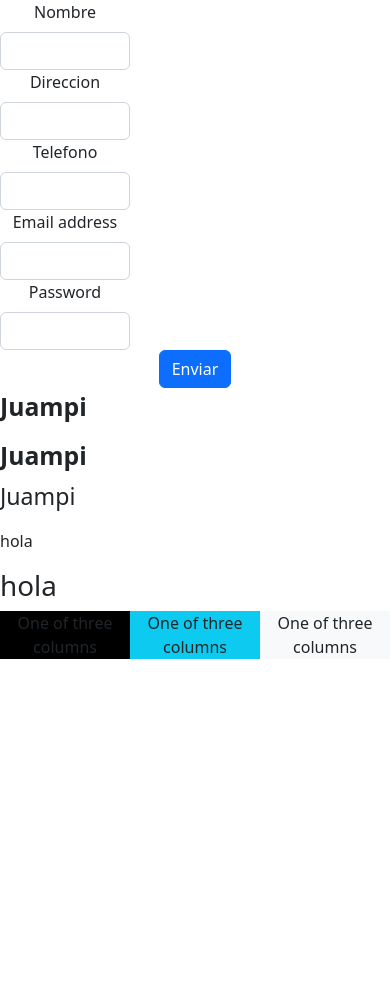
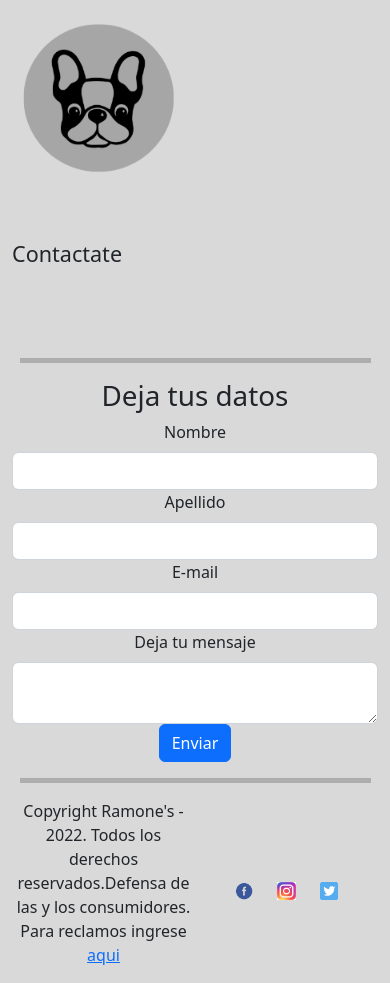
Before and after one commit to silvinananton60/Ramones, a plain HTML site: page contacto.html in a window 390 px wide. Before the commit the page ends 844 px from the top, so only its background shows below. Drawn offline with nearby package versions, Linux system fonts and the light colour scheme.

Commit message:
responsive contacto

```diff
--- a/contacto.html
+++ b/contacto.html
@@ -6,100 +6,59 @@
     <meta http-equiv="X-UA-Compatible" content="IE=edge">
     <meta name="viewport" content="width=device-width, initial-scale=1.0">
     <title></title>
-    <!-- <link rel="stylesheet" href="css/contacto.css"> -->
+    <link rel="stylesheet" href="css/contacto.css">
     <link href="https://cdn.jsdelivr.net/npm/bootstrap@5.2.1/dist/css/bootstrap.min.css" rel="stylesheet" integrity="sha384-iYQeCzEYFbKjA/T2uDLTpkwGzCiq6soy8tYaI1GyVh/UjpbCx/TYkiZhlZB6+fzT" crossorigin="anonymous">
 
 </head>
 
-<!-- <body class="fondoColor"> -->
-
-<body>
 
 
-    <form>
-        <div class="  text-center col align-self-center">
-            <div class="col-4">
-                <label for="exampleInputEmail1" class="form-label">Nombre</label>
-                <input type="email" class="form-control" id="exampleInputEmail1" aria-describedby="emailHelp">
-            </div>
-            <div class="col-4">
-                <label for="exampleInputEmail1" class="form-label">Direccion</label>
-                <input type="email" class="form-control" id="exampleInputEmail1" aria-describedby="emailHelp">
-            </div>
-            <div class="col-4">
-                <label for="exampleInputEmail1" class="form-label">Telefono</label>
-                <input type="email" class="form-control" id="exampleInputEmail1" aria-describedby="emailHelp">
-            </div>
-            <div class="col-4">
-                <label for="exampleInputEmail1" class="form-label">Email address</label>
-                <input type="email" class="form-control" id="exampleInputEmail1" aria-describedby="emailHelp">
-            </div>
-            <div class="col-4">
-                <label for="exampleInputPassword1" class="form-label">Password</label>
-                <input type="password" class="form-control" id="exampleInputPassword1">
-            </div>
-            <button type="submit" class="btn btn-primary">Enviar</button>
-        </div>
-    </form>
-
-    <p class="fs-2 fw-bolder">Juampi</p>
-    <h1 class="fs-2 fw-bolder">Juampi</h1>
-
-
-    <p class="fs-3">Juampi</p>
-
-    <p class="col-10">hola</p>
-    <h1>hola</h1>
-
-    <div class="container text-center">
-        <div class="row">
-            <div class="col bg-black">
-                One of three columns
-            </div>
-            <div class="col bg-info">
-                One of three columns
-            </div>
-            <div class="col bg-light">
-                One of three columns
-            </div>
-        </div>
-    </div>
+<body class="fondoColor">
 
 
 
-
-    <!-- <div class="flexi">
-
-        <div class="logo">
-            <a href="index.html"><img src="Img/Logo.PNG"></a>
-        </div>
-
-        <div>
-
-            <h2>Contactate con nosotros</h2>
-        </div>
-    </div>
+    <header>
+        <nav class="navbar navbar-expand-sm container">
+            <div class="container-fluid logo">
+                <a href="index.html"><img src="Img/Logo.PNG"></a>
+                <div class="" id="navbarNavDropdown">
+                    <ul class="navbar-nav align-items-end ms-auto m-5">
+                        <li class="nav-item">
+                            <p class="fs-4 m">Contactate</p>
+                        </li>
+                    </ul>
+                </div>
+            </div>
+        </nav>
+    </header>
 
     <hr class="linea" />
+
     <section>
-
-        <form class="centrar" action="">
-
-            <div class="flex">
+        <h1 class="text-center">Deja tus datos</h1>
+        <form>
+            <div class="container text-center col align-self-center">
                 <div>
-                    <label class="inline" for="nombre">Nombre</label>
-                    <label class="inline" for="apellido">Apellido</label>
-                    <label class="inline" for="email">Email</label>
-                    <label class="inline" for="mensaje">Deja tu mensaje</label>
+                    <label for="exampleInputEmail1" class="form-label">Nombre</label>
+                    <input type="email" class="form-control" id="exampleInputEmail1" aria-describedby="emailHelp">
                 </div>
                 <div>
-                    <input class="inline" type="text" name="nombre" placeholder="Escriba su nombre">
-                    <input class="inline" type="text" name="apellido" placeholder="Escriba su apellido">
-                    <input class="inline" type="text" name="email" placeholder="Escriba su email">
-                    <textarea class="inline" name="mensaje"></textarea>
+                    <label for="exampleInputEmail1" class="form-label">Apellido</label>
+                    <input type="email" class="form-control" id="exampleInputEmail1" aria-describedby="emailHelp">
                 </div>
+                <div>
+                    <label for="exampleInputEmail1" class="form-label">E-mail</label>
+                    <input type="email" class="form-control" id="exampleInputEmail1" aria-describedby="emailHelp">
+                </div>
+                <div>
+                    <label for="exampleInputEmail1" class="form-label">Deja tu mensaje</label>
+                </div>
+                <div class="input-group">
+                    <textarea class="form-control" aria-label="With textarea"></textarea>
+                </div>
+
+                <button type="submit" class="btn btn-primary">Enviar</button>
             </div>
-            <button class="enviar">Enviar Mensaje</button>
         </form>
     </section>
 
@@ -107,19 +66,26 @@
     <hr class="linea" />
 
     <footer>
-        <div class="AlinearFooter">
 
-            <div>
-                <p class="fin">Copyright Ramone's - 2022. Todos los derechos reservados.Defensa de las y los consumidores. Para reclamos ingrese <a href="contacto.html">aqui</a></p>
+        <div class="AlinearFooter col-12 container">
+
+            <div class="col-6 text-center">
+                <p>Copyright Ramone's - 2022. Todos los derechos reservados.Defensa de las y los consumidores. Para reclamos ingrese <a href="contacto.html">aqui</a></p>
             </div>
 
-            <div class="imgFotter">
+            <div class="imgFotter col-6">
                 <img src="Img/facebook.png" alt="">
                 <img src="Img/instagram.jpg" alt="">
                 <img src="Img/twitter.png" alt="">
             </div>
         </div>
-    </footer> -->
+
+
+
+
+    </footer>
+
+
     <script src="https://cdn.jsdelivr.net/npm/bootstrap@5.2.1/dist/js/bootstrap.bundle.min.js" integrity="sha384-u1OknCvxWvY5kfmNBILK2hRnQC3Pr17a+RTT6rIHI7NnikvbZlHgTPOOmMi466C8" crossorigin="anonymous"></script>
 
 </body>
--- a/css/contacto.css
+++ b/css/contacto.css
@@ -1,11 +1,14 @@
 .fondoColor {
     background-color: rgb(217, 217, 217);
-    font-family: 'Gill Sans', 'Gill Sans MT', Calibri, 'Trebuchet MS', sans-serif;
-    font-size: x-large
 }
 
 .centrar {
     text-align: center;
+}
+
+.logo a img {
+    width: 80%;
+    height: 80%;
 }
 
 .inline {
@@ -16,9 +19,11 @@
 }
 
 .linea {
-    width: 90%;
     height: 5px;
     background-color: #333;
+    width: 90%;
+    margin-left: auto;
+    margin-right: auto;
 }
 
 .flex {
@@ -41,19 +46,12 @@
 }
 
 .imgFotter img {
-    width: 8%;
-    margin-left: 65px;
+    width: 10%;
+    margin: 10px;
 }
 
 .AlinearFooter {
     display: flex;
     text-align: center;
     align-items: center;
-    font-family: 'Gill Sans', 'Gill Sans MT', Calibri, 'Trebuchet MS', sans-serif;
-    font-size: medium;
-    margin-left: 20px;
 }
-
-section {
-    margin-bottom: 200px;
-}
--- a/css/style.css
+++ b/css/style.css
@@ -54,6 +54,7 @@
 
 .imgFotter img {
     width: 10%;
+    margin: 10px;
 }
 
 .AlinearFooter {
```
